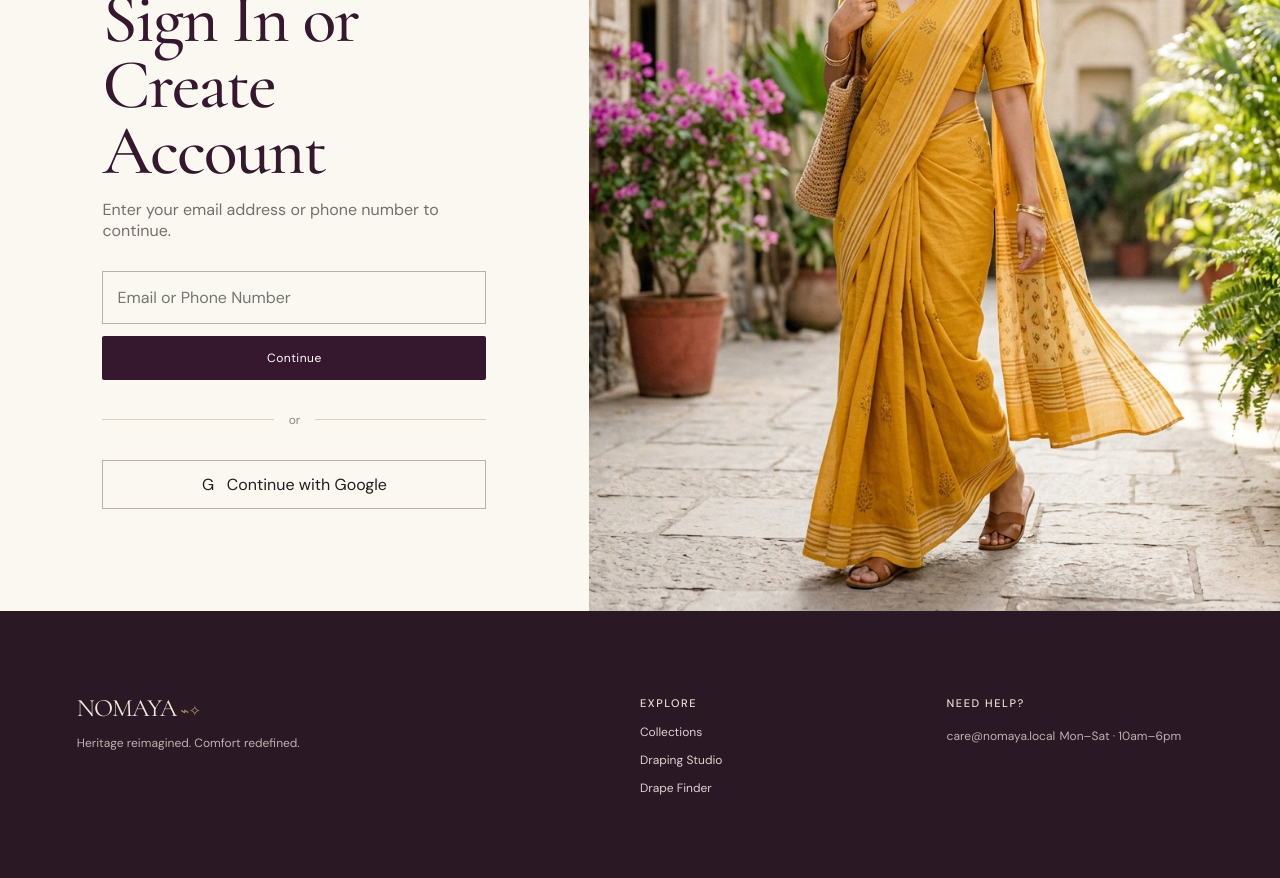
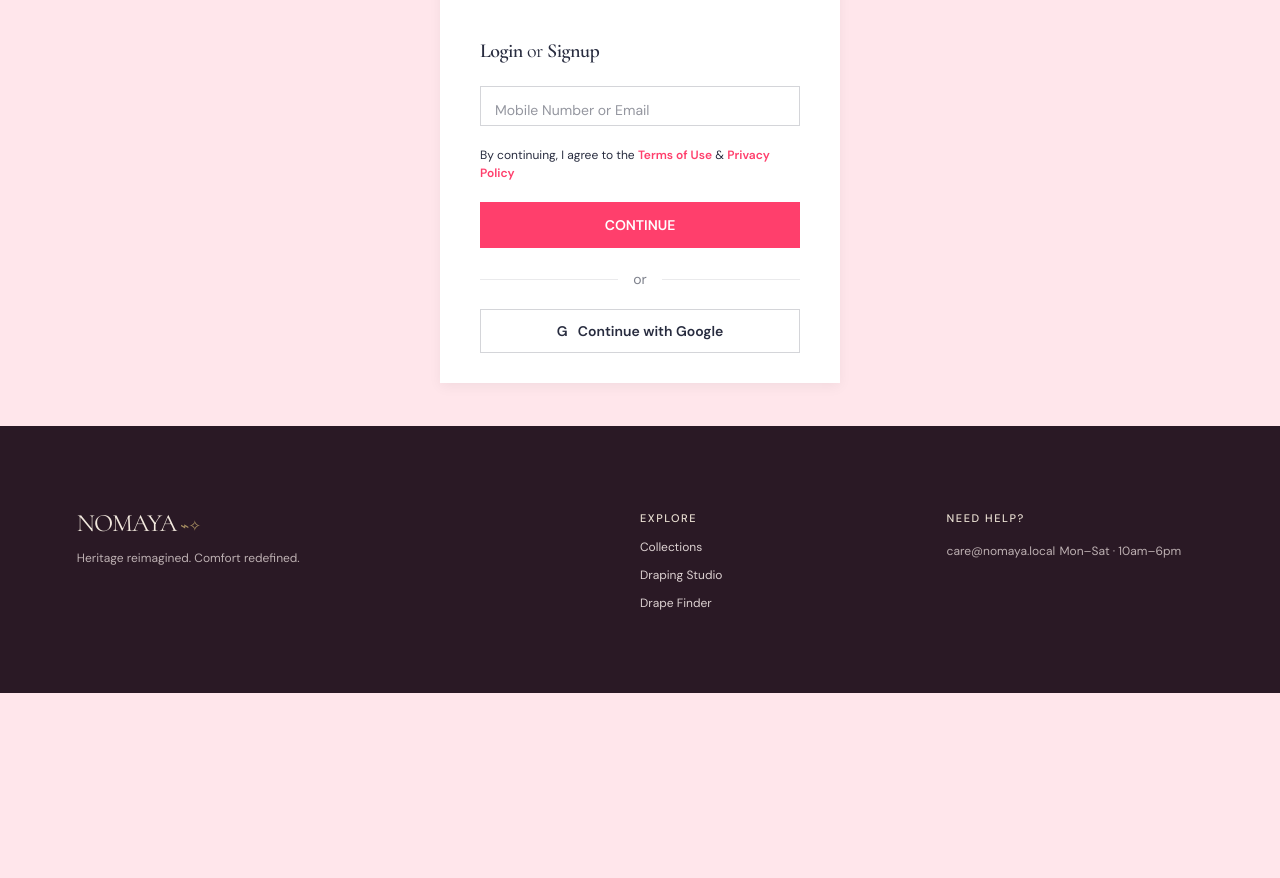
Before and after one commit to mahesh04-droid/NOMAYA1, a Django app: page /auth/ in a window 1280 px wide. Shown: the part 288-1166 px from the top of the page. After the commit the page ends 981 px from the top, so only its background shows below. Run offline with Django 5.2, Linux system fonts and the light colour scheme.

Commit message:
Redesign auth page to Myntra style

```diff
--- a/store/templates/auth.html
+++ b/store/templates/auth.html
@@ -1,56 +1,255 @@
 {% extends 'base.html' %}
 
 {% block content %}
-<main>
-    <section class="auth">
-        <div class="auth-form" id="auth-container">
-            <a class="logo" href="{% url 'home' %}">NOMAYA<span>⌁✧</span></a>
-            <span id="auth-badge">WELCOME TO NOMAYA</span>
-            <h1 id="auth-title">Sign In or Create Account</h1>
-            <p id="auth-subtitle">Enter your email address or phone number to continue.</p>
+<style>
+    /* Myntra Style Auth overrides */
+    body {
+        background-color: #ffe6eb; /* Soft Myntra pinkish background for page */
+    }
+    .myntra-auth-page {
+        display: flex;
+        justify-content: center;
+        align-items: center;
+        min-height: calc(100vh - 150px);
+        padding: 40px 20px;
+    }
+    .myntra-auth-card {
+        background: #fff;
+        width: 100%;
+        max-width: 400px;
+        box-shadow: 0 4px 12px 0 rgba(0,0,0,0.05);
+        overflow: hidden;
+    }
+    .myntra-auth-banner {
+        width: 100%;
+        height: 180px;
+        background-image: url('https://images.unsplash.com/photo-1618220179428-22790b461013?auto=format&fit=crop&q=80&w=600');
+        background-size: cover;
+        background-position: center;
+        position: relative;
+    }
+    .myntra-auth-banner-overlay {
+        position: absolute;
+        bottom: 15px;
+        left: 20px;
+        color: white;
+        text-shadow: 0 2px 4px rgba(0,0,0,0.5);
+    }
+    .myntra-auth-banner-overlay h2 {
+        margin: 0;
+        font-size: 24px;
+        font-weight: 700;
+        letter-spacing: 1px;
+    }
+    .myntra-auth-banner-overlay p {
+        margin: 5px 0 0;
+        font-size: 14px;
+        font-weight: 500;
+    }
+    .myntra-auth-content {
+        padding: 30px 40px;
+    }
+    .myntra-title {
+        font-size: 20px;
+        font-weight: 700;
+        color: #282c3f;
+        margin-bottom: 25px;
+    }
+    .myntra-title span {
+        font-weight: 400;
+        font-size: 14px;
+        color: #535766;
+        display: block;
+        margin-top: 5px;
+    }
+    .myntra-input-group {
+        position: relative;
+        margin-bottom: 20px;
+    }
+    .myntra-input {
+        width: 100%;
+        padding: 15px 15px 5px 15px;
+        border: 1px solid #d4d5d9;
+        font-size: 14px;
+        color: #282c3f;
+        outline: none;
+        transition: border-color 0.2s;
+        box-sizing: border-box;
+    }
+    .myntra-input:focus {
+        border-color: #282c3f;
+    }
+    .myntra-label {
+        position: absolute;
+        left: 15px;
+        top: 15px;
+        font-size: 14px;
+        color: #94969f;
+        transition: 0.2s ease all;
+        pointer-events: none;
+    }
+    .myntra-input:focus ~ .myntra-label,
+    .myntra-input:not(:placeholder-shown) ~ .myntra-label {
+        top: 5px;
+        font-size: 11px;
+        color: #535766;
+    }
+    .myntra-terms {
+        font-size: 12px;
+        color: #282c3f;
+        margin-bottom: 20px;
+        line-height: 1.5;
+    }
+    .myntra-terms a {
+        color: #ff3f6c;
+        text-decoration: none;
+        font-weight: 700;
+    }
+    .myntra-btn {
+        width: 100%;
+        background: #ff3f6c;
+        color: white;
+        border: none;
+        padding: 14px;
+        font-size: 14px;
+        font-weight: 700;
+        text-transform: uppercase;
+        cursor: pointer;
+        transition: background 0.3s;
+    }
+    .myntra-btn:hover {
+        background: #f23661;
+    }
+    .myntra-btn:disabled {
+        background: #f396ad;
+        cursor: not-allowed;
+    }
+    .myntra-divider {
+        text-align: center;
+        margin: 20px 0;
+        position: relative;
+    }
+    .myntra-divider::before {
+        content: '';
+        position: absolute;
+        top: 50%;
+        left: 0;
+        width: 100%;
+        height: 1px;
+        background: #eaeaec;
+        z-index: 1;
+    }
+    .myntra-divider span {
+        background: #fff;
+        padding: 0 15px;
+        color: #7e818c;
+        font-size: 14px;
+        position: relative;
+        z-index: 2;
+    }
+    .myntra-google {
+        width: 100%;
+        background: white;
+        color: #282c3f;
+        border: 1px solid #d4d5d9;
+        padding: 12px;
+        font-size: 14px;
+        font-weight: 700;
+        cursor: pointer;
+        transition: border 0.2s;
+    }
+    .myntra-google:hover {
+        border-color: #282c3f;
+    }
+    .myntra-back {
+        background: none;
+        border: none;
+        color: #ff3f6c;
+        font-weight: 700;
+        cursor: pointer;
+        padding: 0;
+        margin-top: 20px;
+        font-size: 14px;
+    }
+    /* Hide nav to give an app-like focused checkout experience */
+    .nav {
+        border-bottom: 1px solid #f5f5f6;
+    }
+    .nav .desktop-nav, .nav .nav-actions {
+        display: none !important;
+    }
+</style>
 
-            <div id="error-msg" class="error" style="display: none; margin-bottom: 15px;"></div>
-            <div id="success-msg" style="display: none; color: #2e6040; background: #e2f0e7; padding: 10px; font-size: 11px; margin-bottom: 15px;"></div>
+<div class="myntra-auth-page">
+    <div class="myntra-auth-card">
+        <div class="myntra-auth-banner">
+            <div class="myntra-auth-banner-overlay">
+                <h2>Flat ₹500 OFF</h2>
+                <p>On your first premium drape</p>
+            </div>
+        </div>
+
+        <div class="myntra-auth-content">
+            <h1 id="auth-title" class="myntra-title">Login <span style="display:inline; color:#282c3f; font-size:20px;">or</span> Signup</h1>
+
+            <div id="error-msg" style="display: none; color: #ff3f6c; font-size: 12px; margin-bottom: 15px; font-weight: 500;"></div>
+            <div id="success-msg" style="display: none; color: #03a685; font-size: 12px; margin-bottom: 15px; font-weight: 500;"></div>
 
             <!-- STEP 1: IDENTIFIER -->
             <form id="step1-form" onsubmit="event.preventDefault(); checkIdentifier();">
                 {% csrf_token %}
-                <input id="identifier-input" placeholder="Email or Phone Number" required>
-                <button type="submit" class="btn full" id="step1-btn">Continue</button>
-                <div class="or">or</div>
-                <button type="button" class="google">G &nbsp; Continue with Google</button>
+                <div class="myntra-input-group">
+                    <input id="identifier-input" class="myntra-input" type="text" placeholder=" " required>
+                    <label class="myntra-label">Mobile Number or Email</label>
+                </div>
+                <div class="myntra-terms">
+                    By continuing, I agree to the <a href="#">Terms of Use</a> & <a href="#">Privacy Policy</a>
+                </div>
+                <button type="submit" class="myntra-btn" id="step1-btn">Continue</button>
+                <div class="myntra-divider"><span>or</span></div>
+                <button type="button" class="myntra-google">G &nbsp; Continue with Google</button>
             </form>
 
             <!-- STEP 2: AUTH METHOD (EXISTING USER) -->
             <form id="step2-form" style="display:none;" onsubmit="event.preventDefault(); verifyPassword();">
-                <input id="password-input" type="password" placeholder="Password" required>
-                <button type="submit" class="btn full" id="pwd-btn">Log In</button>
-                <div class="or">or</div>
-                <button type="button" class="btn outline full" onclick="requestOTP()">Get OTP instead</button>
-                <button type="button" class="text-link" style="margin-top:20px; border:0; text-align:left;" onclick="resetAuth()">&larr; Back</button>
+                <p style="font-size: 14px; color: #535766; margin-bottom: 20px;">Welcome back, <b id="display-ident" style="color:#282c3f;"></b></p>
+                <div class="myntra-input-group">
+                    <input id="password-input" class="myntra-input" type="password" placeholder=" " required>
+                    <label class="myntra-label">Password</label>
+                </div>
+                <button type="submit" class="myntra-btn" id="pwd-btn">Log In</button>
+                <div class="myntra-divider"><span>or</span></div>
+                <button type="button" class="myntra-google" onclick="requestOTP()">Get OTP instead</button>
+                <button type="button" class="myntra-back" onclick="resetAuth()">&larr; Back to Email/Phone</button>
             </form>
 
             <!-- STEP 4: SIGNUP SETUP (NEW USER) -->
             <form id="step4-form" style="display:none;" onsubmit="event.preventDefault(); setupNewUser();">
-                <input id="name-input" placeholder="Your Name" required>
-                <input id="contact-input" placeholder="Missing contact (Email/Phone)" required>
-                <button type="submit" class="btn full" id="setup-btn">Send OTP & Register</button>
-                <button type="button" class="text-link" style="margin-top:20px; border:0; text-align:left;" onclick="resetAuth()">&larr; Back</button>
+                <div class="myntra-input-group">
+                    <input id="name-input" class="myntra-input" type="text" placeholder=" " required>
+                    <label class="myntra-label">Full Name</label>
+                </div>
+                <div class="myntra-input-group">
+                    <input id="contact-input" class="myntra-input" type="text" placeholder=" " required>
+                    <label class="myntra-label" id="contact-label">Email/Phone</label>
+                </div>
+                <button type="submit" class="myntra-btn" id="setup-btn">Send OTP & Register</button>
+                <button type="button" class="myntra-back" onclick="resetAuth()">&larr; Back</button>
             </form>
 
             <!-- STEP 3: OTP VERIFICATION -->
             <form id="step3-form" style="display:none;" onsubmit="event.preventDefault(); verifyOTP();">
-                <input id="otp-input" placeholder="Enter 6-digit OTP" required maxlength="6">
-                <button type="submit" class="btn full" id="otp-btn">Verify & Continue</button>
-                <button type="button" class="text-link" style="margin-top:20px; border:0; text-align:left;" onclick="resetAuth()">&larr; Back</button>
+                <p style="font-size: 14px; color: #535766; margin-bottom: 20px;">We've sent a 6-digit code to <b id="otp-ident" style="color:#282c3f;"></b></p>
+                <div class="myntra-input-group">
+                    <input id="otp-input" class="myntra-input" type="text" placeholder=" " required maxlength="6" autocomplete="one-time-code">
+                    <label class="myntra-label">Enter 6-digit OTP</label>
+                </div>
+                <button type="submit" class="myntra-btn" id="otp-btn">Verify & Continue</button>
+                <button type="button" class="myntra-back" onclick="resetAuth()">&larr; Change Mobile/Email</button>
             </form>
-
         </div>
-        <div class="auth-image">
-            <img src="/static/images/cotton.jpg" alt="NOMAYA Auth">
-        </div>
-    </section>
-</main>
+    </div>
+</div>
 
 <script>
     let currentIdentifier = '';
@@ -94,28 +293,27 @@
         document.getElementById('step4-form').style.display = 'none';
 
         if (step === 1) {
-            document.getElementById('auth-title').innerText = "Sign In or Create Account";
-            document.getElementById('auth-subtitle').innerText = "Enter your email address or phone number to continue.";
+            document.getElementById('auth-title').innerHTML = 'Login <span style="display:inline; color:#282c3f; font-size:20px;">or</span> Signup';
             document.getElementById('step1-form').style.display = 'block';
         } else if (step === 2) {
             document.getElementById('auth-title').innerText = "Welcome Back";
-            document.getElementById('auth-subtitle').innerText = `Enter password for ${currentIdentifier}`;
+            document.getElementById('display-ident').innerText = currentIdentifier;
             document.getElementById('step2-form').style.display = 'block';
         } else if (step === 3) {
             document.getElementById('auth-title').innerText = "Verify OTP";
-            document.getElementById('auth-subtitle').innerText = `We've sent a 6-digit code to ${currentIdentifier}`;
+            document.getElementById('otp-ident').innerText = currentIdentifier;
             document.getElementById('step3-form').style.display = 'block';
         } else if (step === 4) {
             document.getElementById('auth-title').innerText = "Create Account";
-            document.getElementById('auth-subtitle').innerText = "Just a few more details to set up your account.";
             document.getElementById('step4-form').style.display = 'block';
 
             const contactInput = document.getElementById('contact-input');
+            const contactLabel = document.getElementById('contact-label');
             if (isEmail) {
-                contactInput.placeholder = "Phone Number";
+                contactLabel.innerText = "Phone Number";
                 contactInput.type = "tel";
             } else {
-                contactInput.placeholder = "Email Address";
+                contactLabel.innerText = "Email Address";
                 contactInput.type = "email";
             }
         }
@@ -178,7 +376,6 @@
     }
 
     function setupNewUser() {
-        // Send OTP directly
         requestOTP();
     }
 
```
